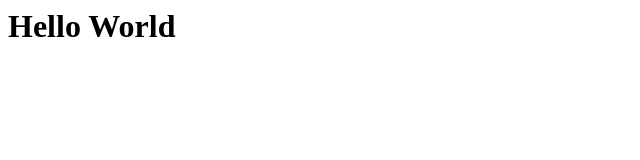
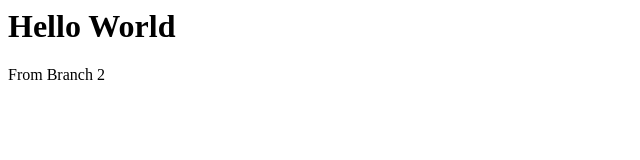
Before and after one commit to Trilobyte-17/Website, a plain HTML site: page index.html in a window 1280 px wide. Shown: the full height of the page, 0-640 px from the left. Drawn offline with Linux system fonts and the light colour scheme.

Commit message:
Update index.html

```diff
--- a/index.html
+++ b/index.html
@@ -1,3 +1,4 @@
 <HTML>
 <h1>Hello World</h1>
+<p>From Branch 2</p>
 </html>
```
